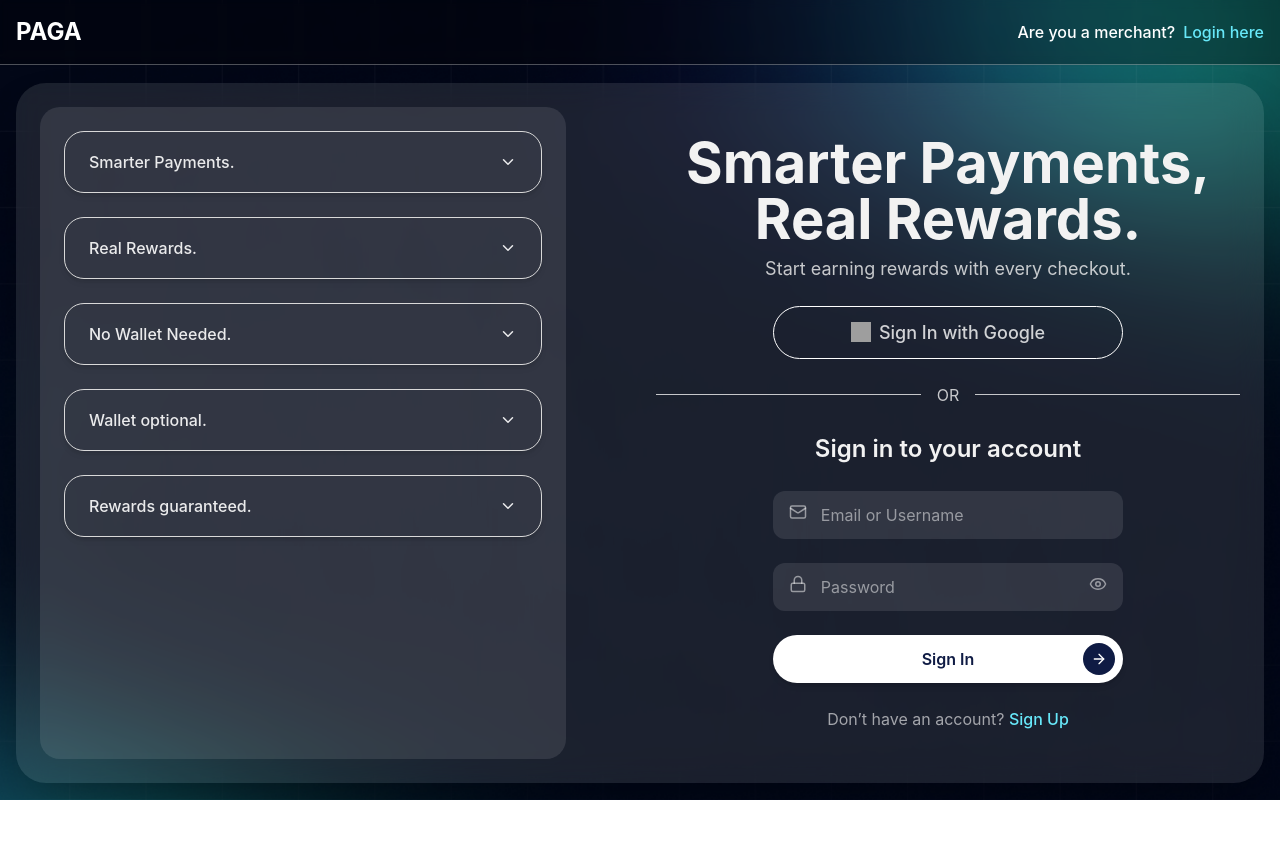
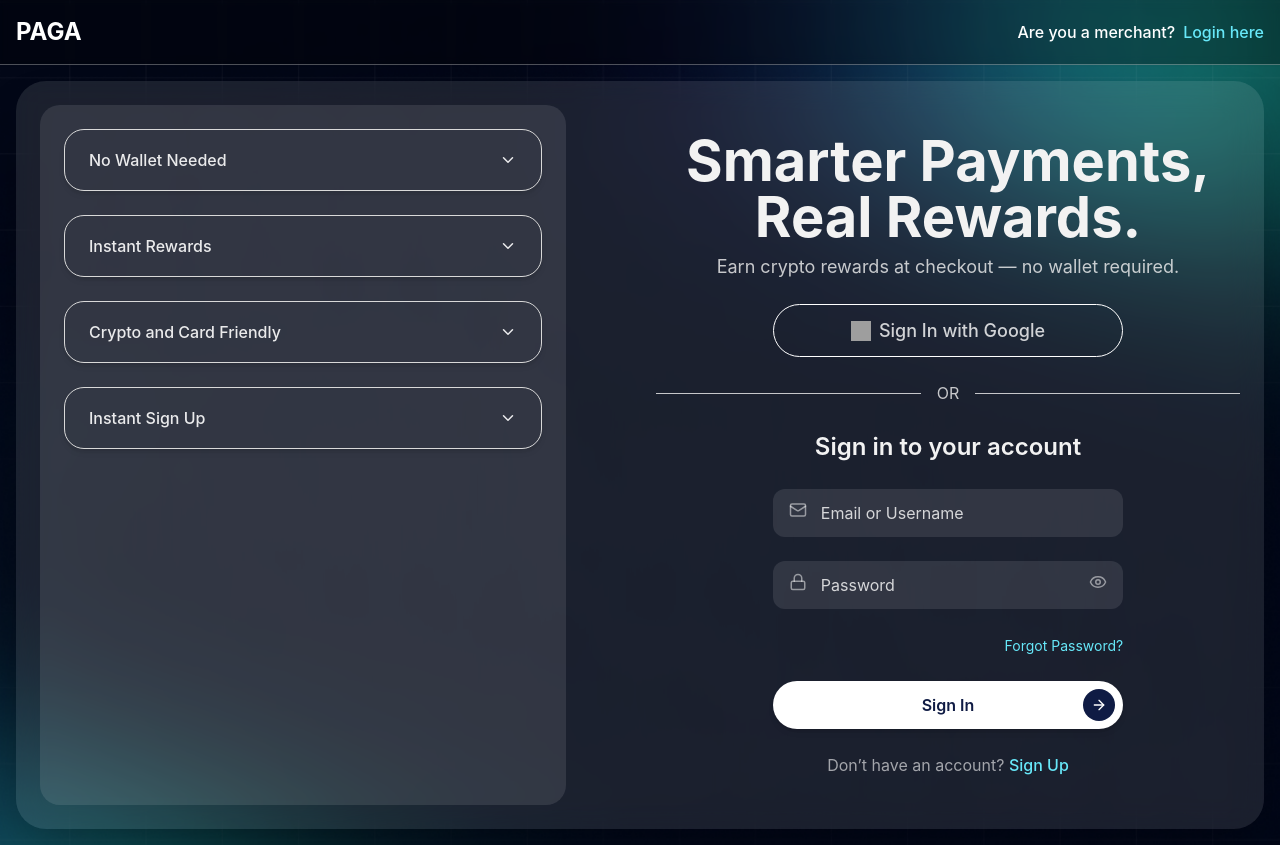
Before and after one commit to devgod-max/paga, a React (Create React App) app: page / in a window 1280 px wide. Before the commit the page ends 800 px from the top, so only its background shows below. Built offline with nearby package versions, Linux system fonts and the light colour scheme; grey boxes are pictures that could not be loaded.

Commit message:
fix: update customer login page based on the client requirements

```diff
--- a/src/components/auth/AuthForm/UserAuthForm.jsx
+++ b/src/components/auth/AuthForm/UserAuthForm.jsx
@@ -77,7 +77,7 @@
           value={email}
           onChange={(e) => setEmail(e.target.value)}
           placeholder="Email or Username"
-          className="w-full bg-white/10 text-white pl-12 pr-4 py-3 rounded-xl placeholder-white/50 focus:outline-none focus:ring-2 focus:ring-cyan-400"
+          className="w-full bg-white/10 text-white pl-12 pr-4 py-3 rounded-xl placeholder-white/80 focus:outline-none focus:ring-2 focus:ring-cyan-400"
         />
       </div>
 
@@ -88,7 +88,7 @@
             value={username}
             onChange={(e) => setUsername(e.target.value)}
             placeholder="Full Name"
-            className="w-full bg-white/10 text-white px-4 py-3 rounded-xl placeholder-white/50 focus:outline-none focus:ring-2 focus:ring-cyan-400"
+            className="w-full bg-white/10 text-white px-4 py-3 rounded-xl placeholder-white/80 focus:outline-none focus:ring-2 focus:ring-cyan-400"
           />
         </div>
       )}
@@ -101,7 +101,7 @@
           value={password}
           onChange={(e) => setPassword(e.target.value)}
           placeholder="Password"
-          className="w-full bg-white/10 text-white pl-12 pr-10 py-3 rounded-xl placeholder-white/50 focus:outline-none focus:ring-2 focus:ring-cyan-400"
+          className="w-full bg-white/10 text-white pl-12 pr-10 py-3 rounded-xl placeholder-white/80 focus:outline-none focus:ring-2 focus:ring-cyan-400"
         />
         <button
           type="button"
@@ -112,6 +112,19 @@
         </button>
       </div>
 
+      {/* Forgot Password link */}
+      {isSignIn && (
+        <div className="w-[60%] mx-auto text-right">
+          <button
+            type="button"
+            className="text-sm text-cyan-300 hover:underline"
+            onClick={() => alert("Reset password flow to be implemented")}
+          >
+            Forgot Password?
+          </button>
+        </div>
+      )}
+
       {/* Confirm Password */}
       {!isSignIn && (
         <div className="relative w-[60%] mx-auto">
@@ -120,12 +133,12 @@
             value={confirmPassword}
             onChange={(e) => setConfirmPassword(e.target.value)}
             placeholder="Confirm Password"
-            className="w-full bg-white/10 text-white px-4 py-3 rounded-xl placeholder-white/50 focus:outline-none focus:ring-2 focus:ring-cyan-400"
+            className="w-full bg-white/10 text-white px-4 py-3 rounded-xl placeholder-white/80 focus:outline-none focus:ring-2 focus:ring-cyan-400"
           />
         </div>
       )}
 
-      {/* Error Message Display */}
+      {/* Error Message */}
       {error && (
         <div className="text-sm text-red-400 text-center -mt-2">{error}</div>
       )}
@@ -135,7 +148,9 @@
           type="submit"
           className="w-full bg-white text-[#0f1b44] font-semibold rounded-full py-3 px-6 shadow-md hover:bg-gray-100 transition"
         >
-          <span className="block text-center">Sign In</span>
+          <span className="block text-center">
+            {isSignIn ? "Sign In" : "Sign Up"}
+          </span>
           <div className="absolute right-2 top-1/2 -translate-y-1/2 w-8 h-8 flex items-center justify-center rounded-full bg-[#0f1b44]">
             <ArrowRight size={16} className="text-white" />
           </div>
--- a/src/pages/Auth/UserAuth.jsx
+++ b/src/pages/Auth/UserAuth.jsx
@@ -1,7 +1,6 @@
 import { useState } from "react";
 import AuthForm from "../../components/auth/AuthForm/UserAuthForm";
 import FeatureComboBox from "../../components/auth/FeatureComboBox";
-import MobileTopIntro from "../../components/auth/MobileTopIntro";
 
 export default function Auth() {
   const [isSignIn, setIsSignIn] = useState(true);
@@ -9,27 +8,21 @@
 
   const features = [
     {
-      title: "Smarter Payments.",
-      content:
-        "Streamlined checkout using modern payment tech for both fiat and crypto.",
+      title: "No Wallet Needed",
+      content: "Pay directly using your email — no crypto wallet required.",
     },
     {
-      title: "Real Rewards.",
-      content:
-        "Get tangible rewards — cashback, tokens, or bonuses — with every transaction.",
+      title: "Instant Rewards",
+      content: "Earn cashback and tokens immediately after each transaction.",
     },
     {
-      title: "No Wallet Needed.",
+      title: "Crypto and Card Friendly",
       content:
-        "Skip setting up a crypto wallet. Just use your email to pay securely.",
+        "Pay with crypto or traditional cards — your choice, no friction.",
     },
     {
-      title: "Wallet optional.",
-      content: "Use one if you want — or not. The rewards don’t change.",
-    },
-    {
-      title: "Rewards guaranteed.",
-      content: "Every eligible payment is rewarded. No tricks, just perks.",
+      title: "Instant Sign Up",
+      content: "Create an account in seconds — no KYC, no hassle.",
     },
   ];
 
@@ -55,7 +48,7 @@
             <br /> Real Rewards.
           </div>
           <p className="text-center text-[#F2F2F2] text-[18px] text-opacity-80 mt-2">
-            Start earning rewards with every checkout.
+            Earn crypto rewards at checkout — no wallet required.
           </p>
           <AuthForm isSignIn={isSignIn} toggleForm={toggleForm} />
         </div>
```
